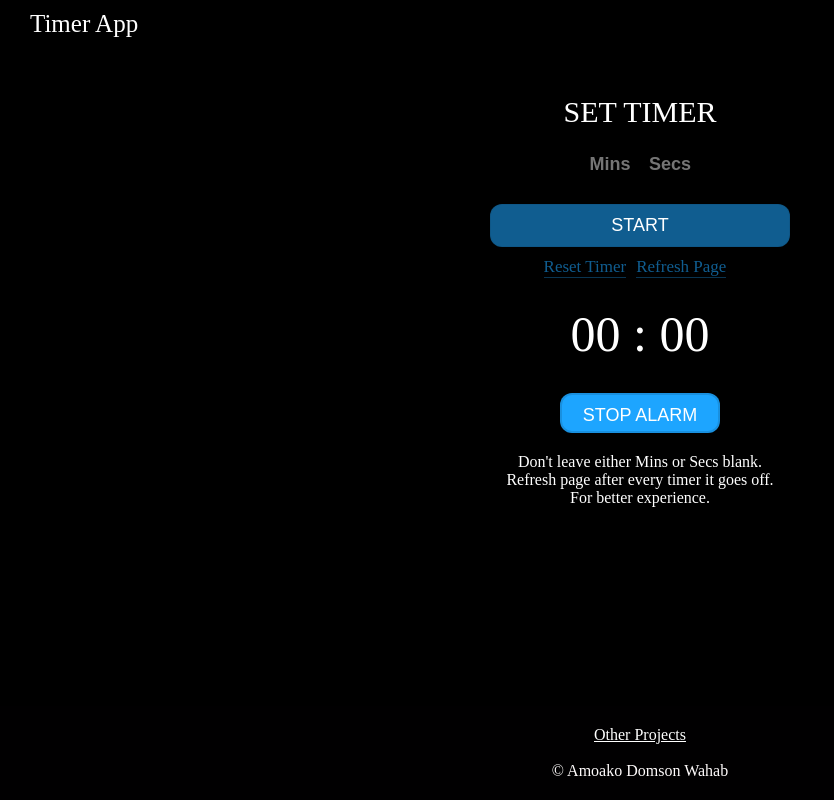
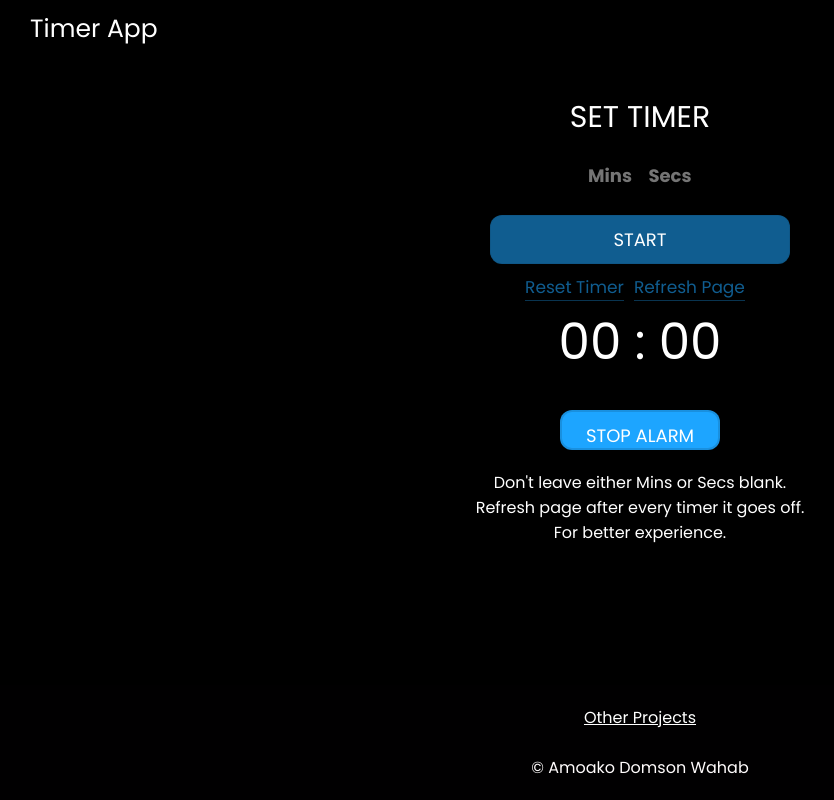
Before and after one commit to amoakodomson25/HTML-TimerApp, a plain HTML site: page index.html in a window 1280 px wide. Shown: the whole page, without its empty margins (0-834 px from the left). Drawn offline with Linux system fonts and the light colour scheme.

Commit message:
Update style.css
ADDED font style.

```diff
--- a/style.css
+++ b/style.css
@@ -1,7 +1,10 @@
+@import url('https://fonts.googleapis.com/css2?family=Poppins:wght@100;200;300;400;500;600;700;800;900&display=swap');
+
 * {
   margin: 0;
   padding: 0;
   box-sizing: border-box;
+  font-family: 'Poppins', sans-serif;
 }
 body {
   /*background: linear-gradient(to bottom right, #1da5ff, #00000020);*/
```
